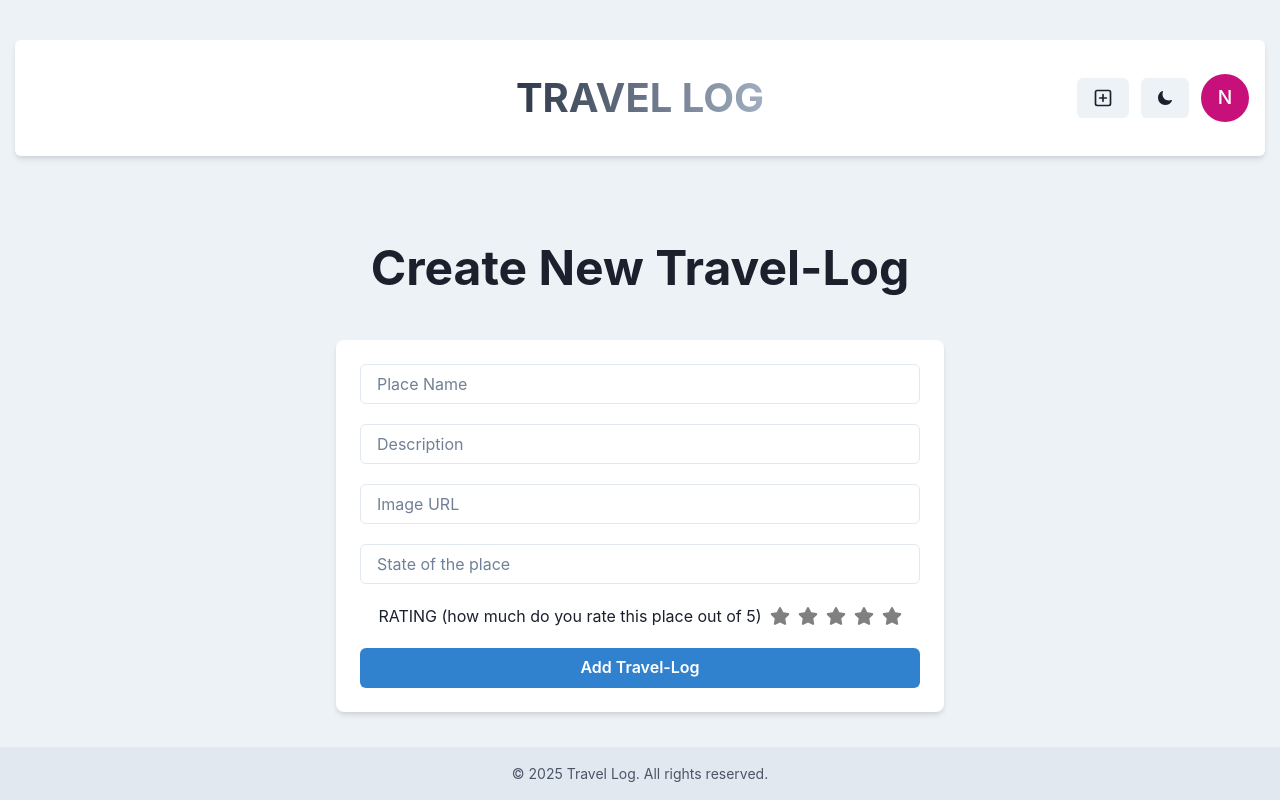
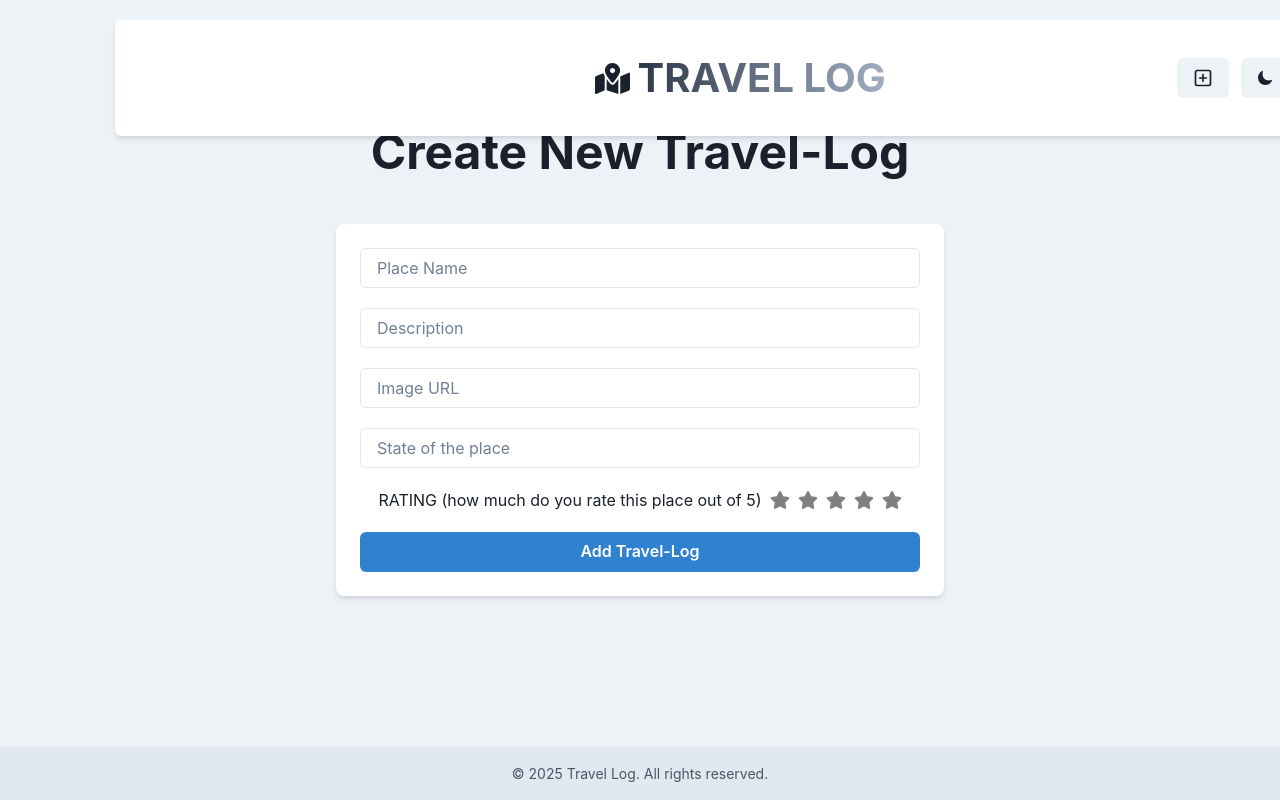
Before and after one commit to nagasrisreya/mern, a React (Vite) app in the folder frontend/: page /create in a window 1280 px wide. Built offline with nearby package versions, Linux system fonts and the light colour scheme; sample sign-in values are in the browser's storage.

Commit message:
fixixing navbar1

```diff
--- a/frontend/src/components/Navbar.jsx
+++ b/frontend/src/components/Navbar.jsx
@@ -11,39 +11,67 @@ import {
   MenuList,
   MenuItem,
   Avatar,
+  IconButton,
 } from "@chakra-ui/react";
-import { PlusSquareIcon } from "@chakra-ui/icons";
+import { PlusSquareIcon, ChevronUpIcon } from "@chakra-ui/icons";
 import { Link } from "react-router-dom";
 import { IoMoon } from "react-icons/io5";
 import { LuSun } from "react-icons/lu";
+import { FaMapMarkedAlt } from "react-icons/fa"; // ✅ Travel icon
 import { useAuthStore } from "../store/auth";
+import { useState, useEffect } from "react";
 
 const Navbar = () => {
   const { colorMode, toggleColorMode } = useColorMode();
   const { user, logout } = useAuthStore();
+  const [showScrollButton, setShowScrollButton] = useState(false);
 
   const handleLogout = () => {
     logout();
   };
 
+  const handleScrollToTop = () => {
+    window.scrollTo({ top: 0, behavior: "smooth" });
+  };
+
+  useEffect(() => {
+    const handleScroll = () => {
+      if (window.scrollY > 200) {
+        setShowScrollButton(true);
+      } else {
+        setShowScrollButton(false);
+      }
+    };
+
+    window.addEventListener("scroll", handleScroll);
+    return () => window.removeEventListener("scroll", handleScroll);
+  }, []);
+
   return (
+    <>
       <Container
         maxW="1250px"
         px={4}
         py={7}
-      position="sticky"
-      top={10}
+        position="fixed"
+        top={5}
+        left="9%"
         zIndex={10}
         bg={useColorModeValue("white", "gray.800")}
         shadow="md"
         borderRadius="md"
+        width="100%"
+        mt={{ base: "0", md: "0" }}
       >
         <Flex alignItems="center" justifyContent="space-between" flexWrap="wrap">
-        {/* Left Side Placeholder to Balance Flexbox Layout */}
+          {/* Left Side Placeholder */}
           <Flex flex="1" />
 
-        {/* ✅ Centered Logo */}
-        <Flex flex="1" justify="center">
+          {/* ✅ Centered Logo with Icon */}
+          <Flex flex="1" justify="center" align="center">
+            <Link to="/" aria-label="Home">
+              <Flex align="center">
+                <FaMapMarkedAlt size={35} style={{ marginRight: "8px" }} />
                 <Text
                   fontSize={{ base: "30px", sm: "40px" }}
                   fontWeight="bold"
@@ -52,11 +80,13 @@ const Navbar = () => {
                   bgClip="text"
                   textAlign="center"
                 >
-            <Link to="/" aria-label="Home">TRAVEL LOG</Link>
+                    TRAVEL LOG
                 </Text>
               </Flex>
+            </Link>
+          </Flex>
 
-        {/* Navigation Buttons - Right Side */}
+          {/* Right Side Buttons */}
           <Flex flex="1" justify="flex-end">
             <HStack spacing={3}>
               <Link to="/create" aria-label="Create new entry">
@@ -64,15 +94,17 @@ const Navbar = () => {
                   <PlusSquareIcon fontSize={20} />
                 </Button>
               </Link>
+
               {/* Theme Toggle */}
               <Button onClick={toggleColorMode} aria-label="Toggle color mode">
                 {colorMode === "light" ? <IoMoon /> : <LuSun size="20" />}
               </Button>
+
               {/* Profile Menu */}
-            {user && (
+              {user ? (
                 <Menu>
                   <MenuButton as={Button} rounded="full" variant="link" cursor="pointer">
-                  <Avatar size="md" name={user.email} /> {/* Increased size to "md" */}
+                    <Avatar size="md" name={user.email} />
                   </MenuButton>
                   <MenuList>
                     <MenuItem>
@@ -87,8 +119,7 @@ const Navbar = () => {
                     </MenuItem>
                   </MenuList>
                 </Menu>
-            )}
-            {!user && (
+              ) : (
                 <Link to="/login">
                   <Button colorScheme="blue">Login</Button>
                 </Link>
@@ -97,6 +128,23 @@ const Navbar = () => {
           </Flex>
         </Flex>
       </Container>
+
+      {/* Scroll-to-Top Button */}
+      {showScrollButton && (
+        <IconButton
+          icon={<ChevronUpIcon />}
+          onClick={handleScrollToTop}
+          position="fixed"
+          bottom={20}
+          size="lg"
+          right={10}
+          colorScheme="blue"
+          aria-label="Scroll to top"
+          zIndex={20}
+          isRound
+        />
+      )}
+    </>
   );
 };
 
--- a/frontend/src/pages/HomePage.jsx
+++ b/frontend/src/pages/HomePage.jsx
@@ -47,7 +47,7 @@ const HomePage = ({ searchTerm, setSearchTerm, selectedState, setSelectedState }
   const placeholderColor = useColorModeValue("gray.500", "gray.300");
 
   return (
-    <Container maxW="container.xl" py={12}>
+    <Container maxW="container.xl" py={20} mt="50px">
       <VStack spacing={8} align="start">
         {/* Search & Filter in the Top Left */}
         <Flex justify="flex-start" w="full">
--- a/frontend/src/store/product.js
+++ b/frontend/src/store/product.js
@@ -31,7 +31,7 @@ export const useProductStore = create((set) => ({
 
       const data = await res.json();
       set((state) => ({ products: [...state.products, data.data] }));
-      return { success: true, message: "Product created successfully" };
+      return { success: true, message: "travel log created successfully" };
     } catch (error) {
       console.error("Error during fetch:", error);
       return { success: false, message: error.message };
@@ -64,7 +64,7 @@ export const useProductStore = create((set) => ({
 
         if (!res.ok) {
             const errorData = await res.json();
-            throw new Error(errorData.message || "Failed to delete product");
+            throw new Error(errorData.message || "Failed to delete travel log");
         }
 
         const data = await res.json();
@@ -74,7 +74,7 @@ export const useProductStore = create((set) => ({
 
         return { success: true, message: data.message };
     } catch (error) {
-        console.error("Error deleting product:", error.message);
+        console.error("Error deleting travel log:", error.message);
         return { success: false, message: error.message };
     }
   },
```
Lines whose indentation alone changed are shown as unchanged.
